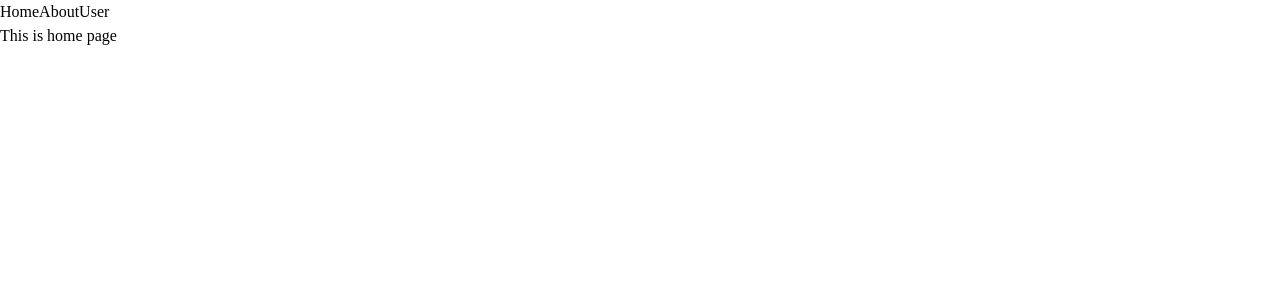
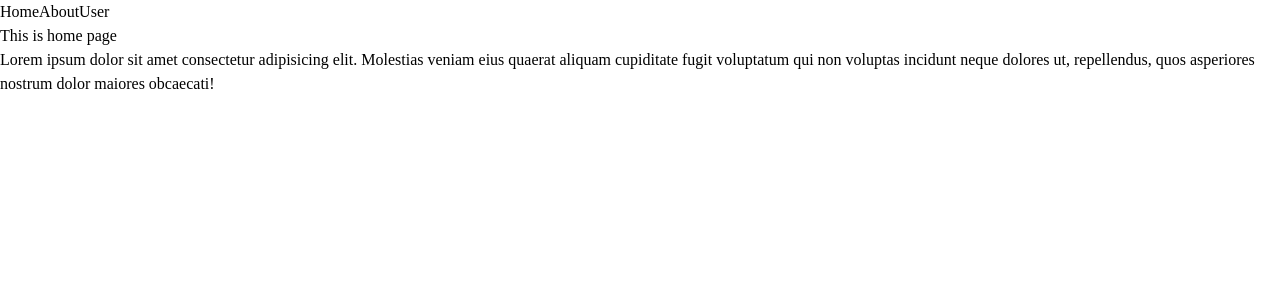
Before and after one commit to EkanshDeshmukh/Dynamic-routing, a React (Vite) app: page / in a window 1280 px wide. Shown: the top 300 px of the page. Built offline with nearby package versions, Linux system fonts and the light colour scheme.

Commit message:
update home.jsx

```diff
--- a/src/components/Home.jsx
+++ b/src/components/Home.jsx
@@ -3,6 +3,7 @@ const Home = () => {
     return (
       <>
         <h1>This is  home page</h1>
+        <p>Lorem ipsum dolor sit amet consectetur adipisicing elit. Molestias veniam eius quaerat aliquam cupiditate fugit voluptatum qui non voluptas incidunt neque dolores ut, repellendus, quos asperiores nostrum dolor maiores obcaecati!</p>
       </>
     );
   };
```
